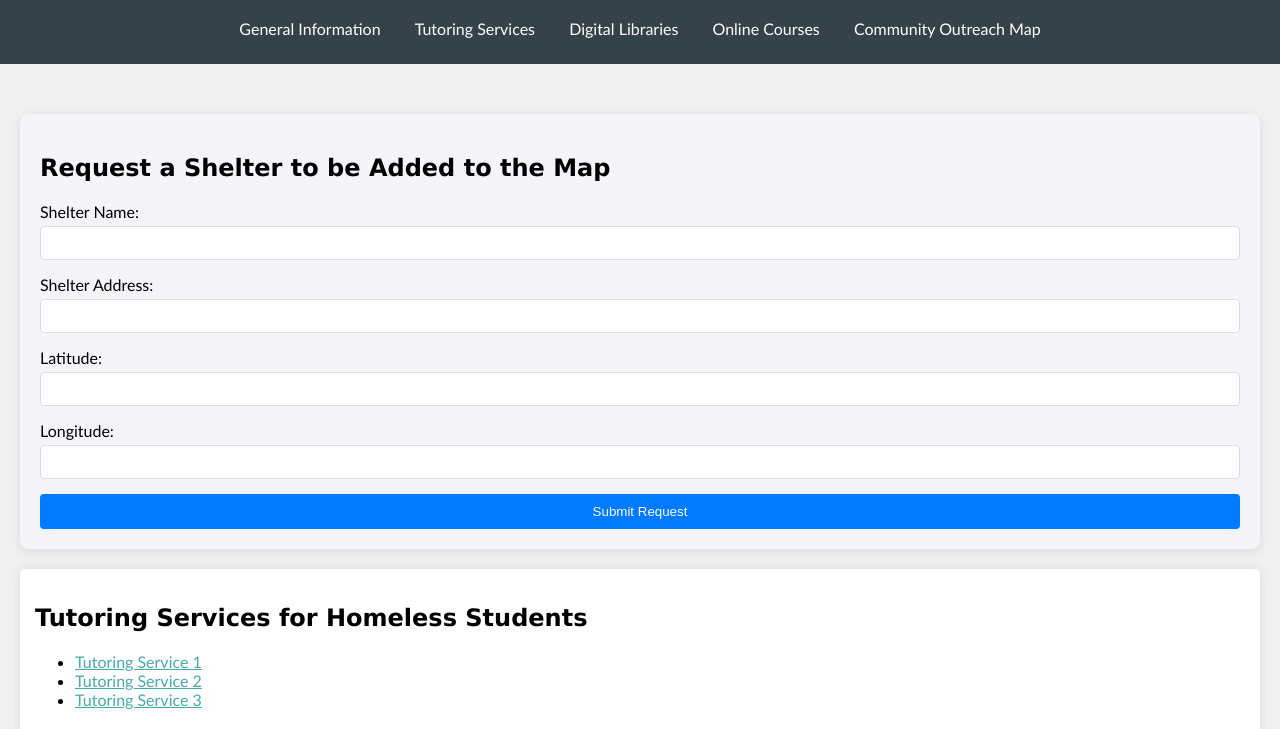
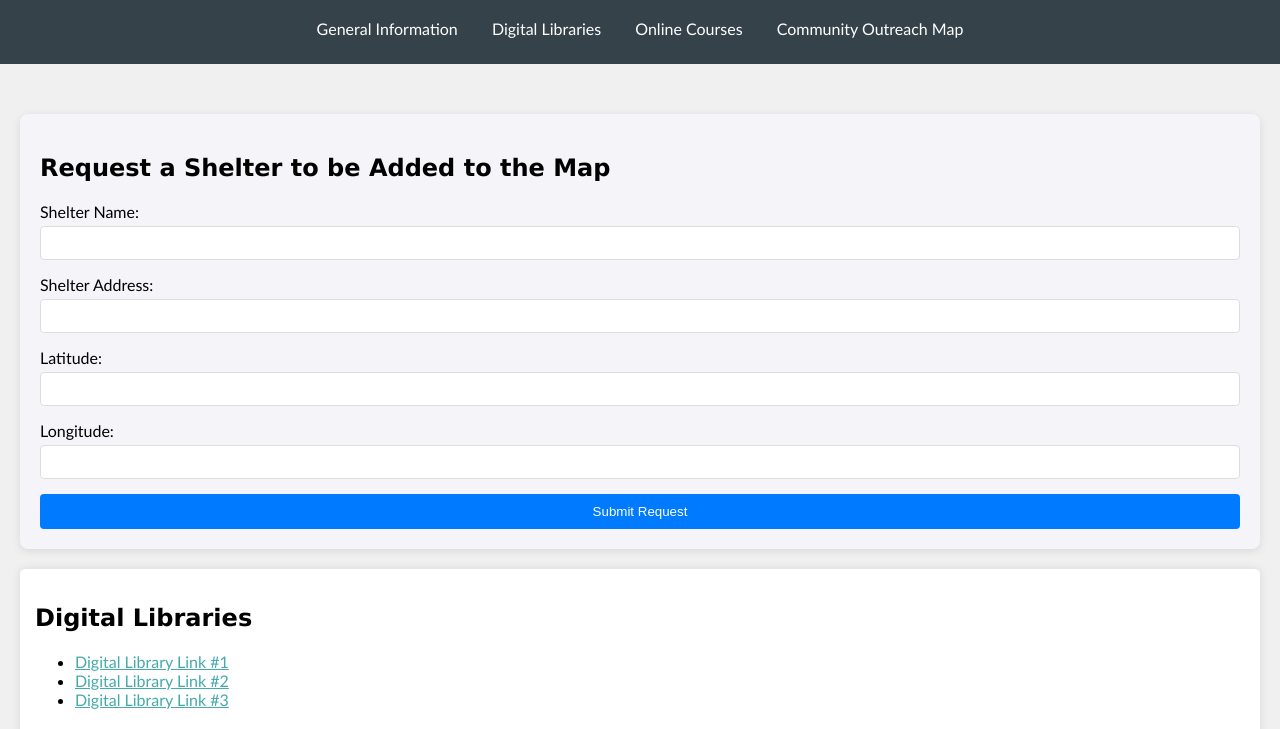
Before and after one commit to KarolMFG/Hack4Homeless, a plain HTML site: page index.html in a window 1280 px wide. Shown: the part 71-800 px from the top of the page. Drawn offline with Linux system fonts and the light colour scheme; no server answers.

Commit message:
remove tutoring

```diff
--- a/index.html
+++ b/index.html
@@ -1,3 +1,4 @@
+
 <!DOCTYPE html>
 <html lang="en">
 <head>
@@ -42,7 +43,6 @@
         <nav>
             <ul>
                 <li><a href="https://karolmfg.github.io/Hack4Homeless/info">General Information</a></li>
-                <li><a href="#tutoring">Tutoring Services</a></li>
                 <li><a href="#libraries">Digital Libraries</a></li>
                 <li><a href="#courses">Online Courses</a></li>
                 <li><a href="#map">Community Outreach Map</a></li>
@@ -69,14 +69,6 @@
         <button type="submit">Submit Request</button>
     </form>
 </section>
-        <section id="tutoring">
-            <h2>Tutoring Services for Homeless Students</h2>
-            <ul>
-                <li><a href="#">Tutoring Service 1</a></li>
-                <li><a href="#">Tutoring Service 2</a></li>
-                <li><a href="#">Tutoring Service 3</a></li>
-            </ul>
-        </section>
 
         <section id="libraries">
             <h2>Digital Libraries</h2>
```
